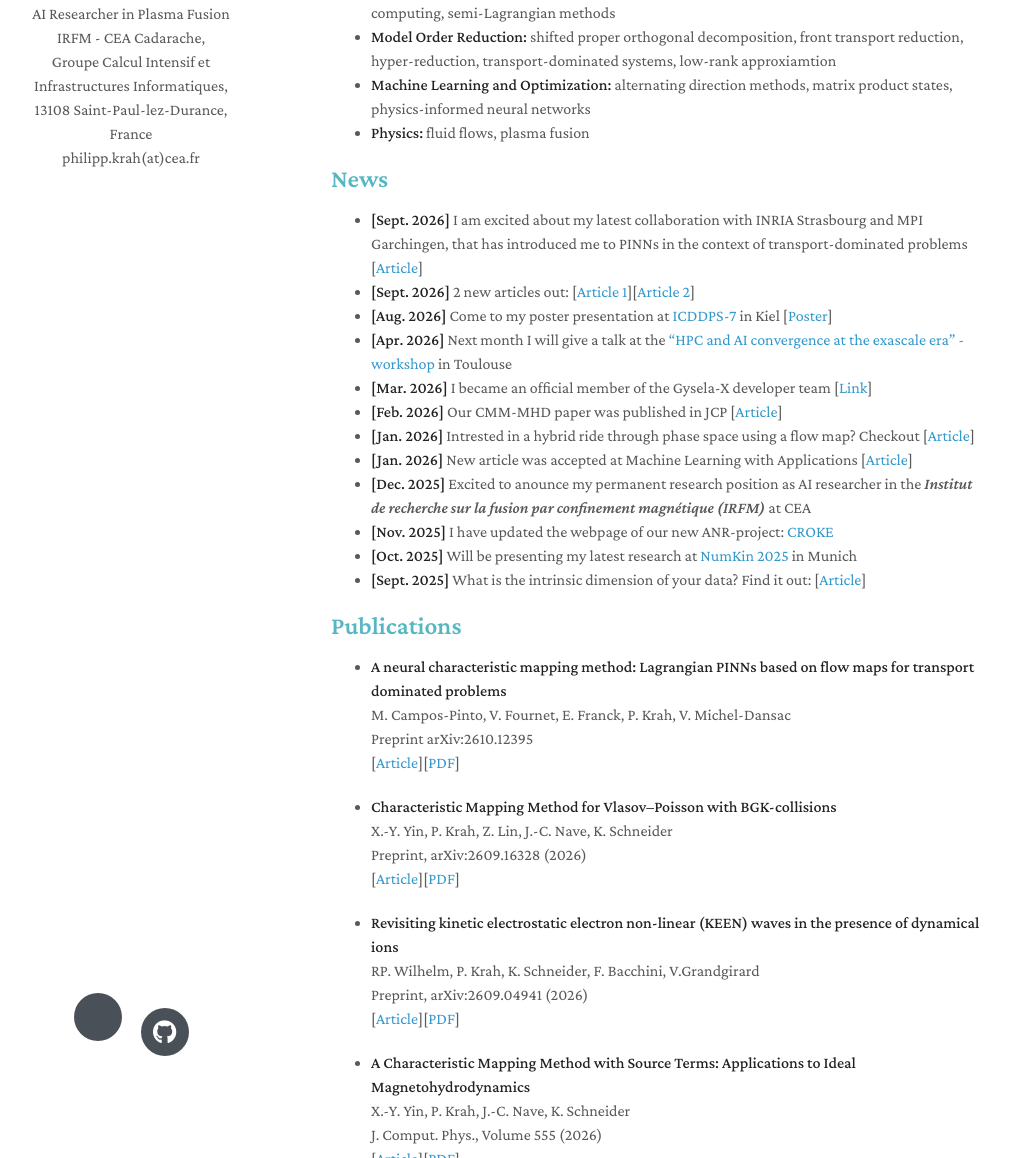
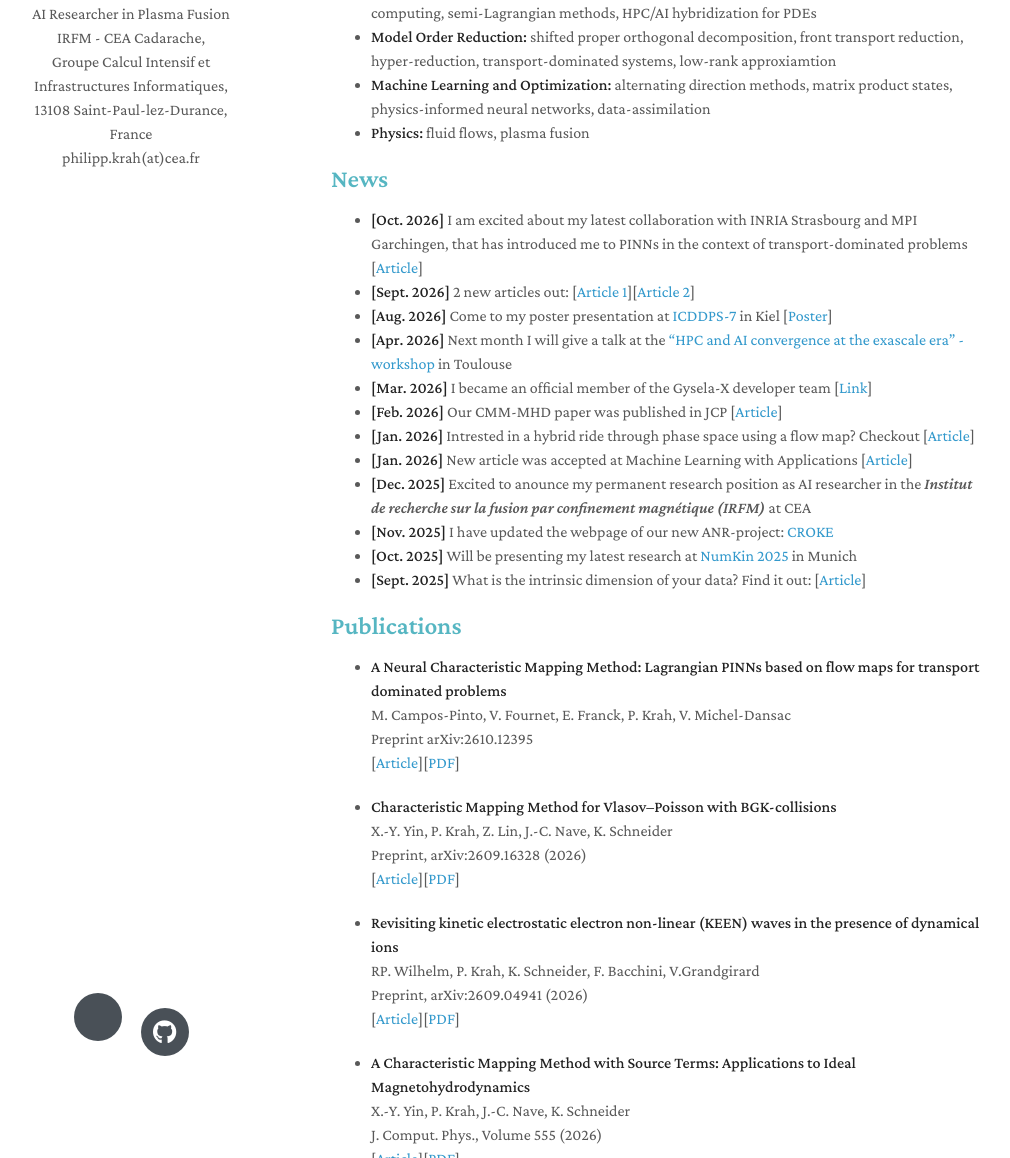
Before and after one commit to Philipp137/Philipp137.github.io, a Jekyll site: the page built from index.markdown, in a window 1280 px wide and 1400 px high. Shown: the part 242-1400 px from the top of the window, without its empty margins (139-1149 px from the left). Built offline with Jekyll 4.4.1, drawn with Linux system fonts in a browser that asks for light colours; nearby versions of some CDN libraries; a style sheet for code colours, icons or effects is not loaded; some of the changed text lies outside the part shown.

Commit message:
cleaning

```diff
--- a/index.markdown
+++ b/index.markdown
@@ -8,14 +8,14 @@
 
 ## Research Interests
 
-- **Numerical Methods for PDEs:** adaptive multiresolution, wavelets, high performance computing, semi-Lagrangian methods
+- **Numerical Methods for PDEs:** adaptive multiresolution, wavelets, high performance computing, semi-Lagrangian methods, HPC/AI hybridization for PDEs
 - **Model Order Reduction:** shifted proper orthogonal decomposition, front transport reduction, hyper-reduction, transport-dominated systems, low-rank approxiamtion
-- **Machine Learning and Optimization:** alternating direction methods, matrix product states, physics-informed neural networks
+- **Machine Learning and Optimization:** alternating direction methods, matrix product states, physics-informed neural networks, data-assimilation
 - **Physics:**  fluid flows, plasma fusion
 
 ## News
 
-- **[Sept. 2026]** I am excited about my latest collaboration with INRIA Strasbourg and MPI Garchingen, that has introduced me to PINNs in the context of transport-dominated problems [[Article](https://arxiv.org/abs/2610.12395)]
+- **[Oct. 2026]** I am excited about my latest collaboration with INRIA Strasbourg and MPI Garchingen, that has introduced me to PINNs in the context of transport-dominated problems [[Article](https://arxiv.org/abs/2610.12395)]
 - **[Sept. 2026]** 2 new articles out: [[Article 1](https://arxiv.org/abs/2609.04941v1)][[Article 2](https://arxiv.org/abs/2609.16328)]
 - **[Aug. 2026]** Come to my poster presentation at [ICDDPS-7](https://www.icddps.org/) in Kiel [[Poster](https://github.com/Philipp137/Philipp137.github.io/raw/refs/heads/master/assets/poster/poster_kiel.pdf)]
 - **[Apr. 2026]** Next month I will give a talk at the ["HPC and AI convergence at the exascale era" - workshop](https://aissai-hace.sciencesconf.org/?lang=en) in Toulouse
@@ -31,7 +31,7 @@
 
 ## Publications
 
-- **A neural characteristic mapping method: Lagrangian PINNs based on flow maps for transport dominated problems**
+- **A Neural Characteristic Mapping Method: Lagrangian PINNs based on flow maps for transport dominated problems**
   <br>
   M. Campos-Pinto, V. Fournet, E. Franck, P. Krah, V. Michel-Dansac
   <br>
```
